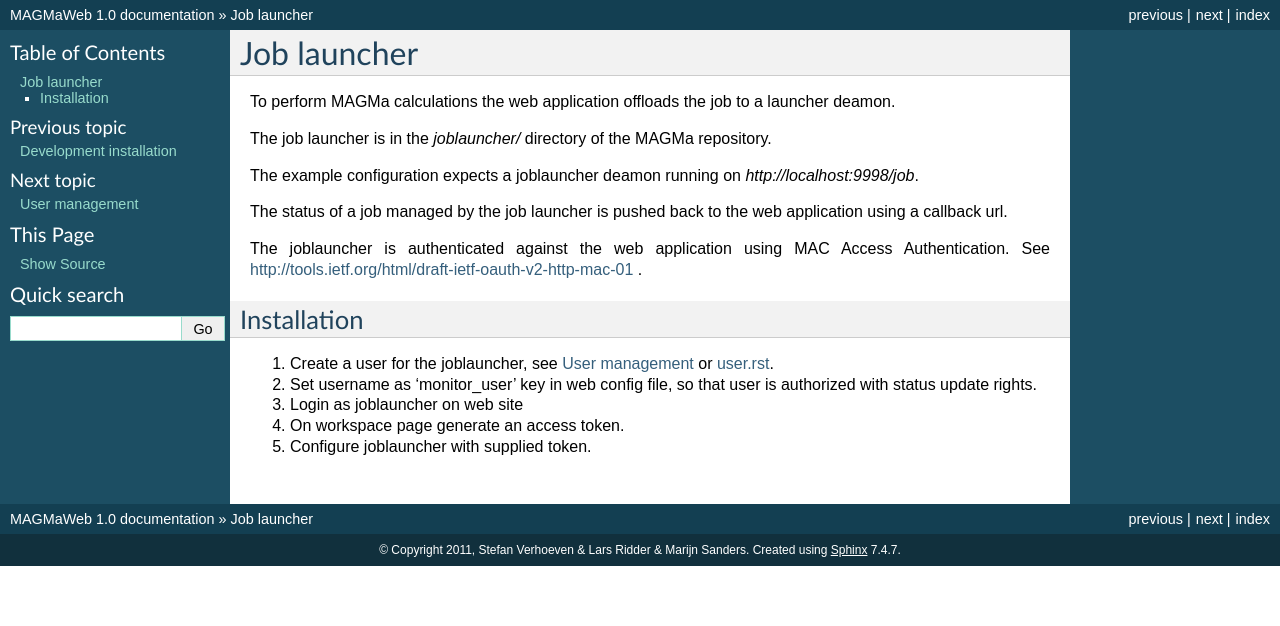
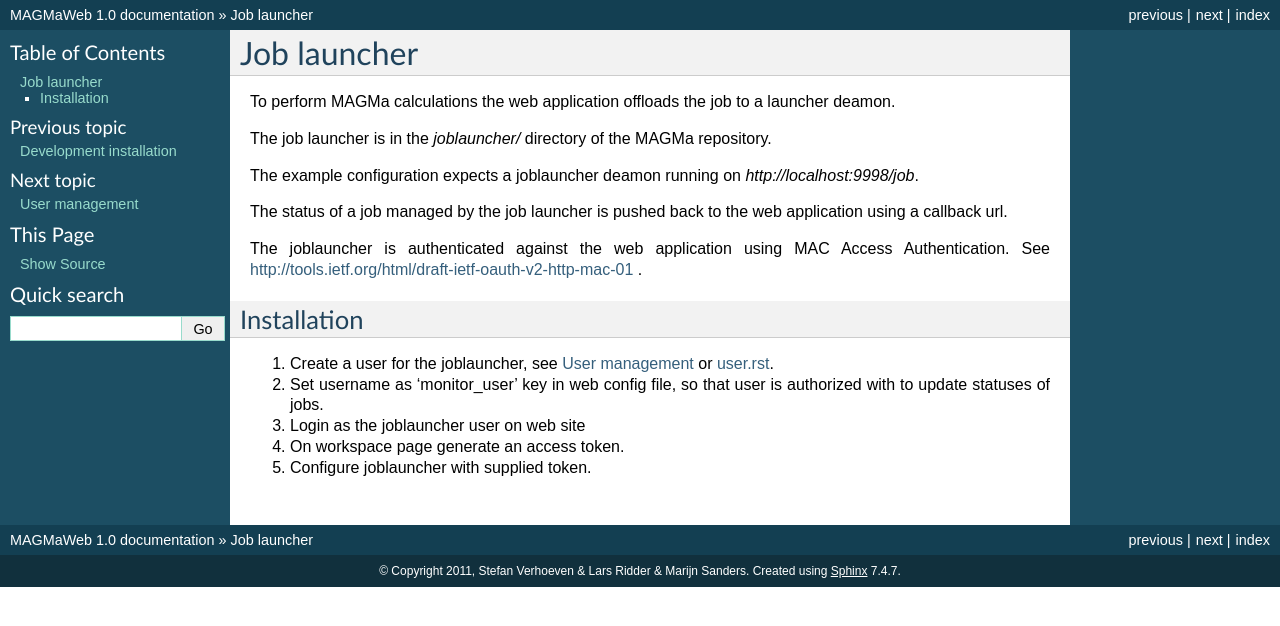
Before and after one commit to NLeSC/MAGMa, a Sphinx documentation site: the page built from web/docs/launcher.rst, in a window 1280 px wide. Shown: the top 626 px of the page. Built offline with Sphinx 7.4.7, drawn with Linux system fonts in a browser that asks for light colours.

```diff
--- a/web/docs/launcher.rst
+++ b/web/docs/launcher.rst
@@ -1,7 +1,7 @@
 .. _launcher:
 
 Job launcher
-===========
+============
 
 To perform MAGMa calculations the web application offloads the job to a launcher deamon.
 
@@ -18,7 +18,7 @@ Installation
 ------------
 
 1. Create a user for the joblauncher, see :ref:`User management <user>` or `user.rst <user.rst>`_.
-2. Set username as 'monitor_user' key in web config file, so that user is authorized with status update rights.
-3. Login as joblauncher on web site
+2. Set username as 'monitor_user' key in web config file, so that user is authorized with to update statuses of jobs.
+3. Login as the joblauncher user on web site
 4. On workspace page generate an access token.
 5. Configure joblauncher with supplied token.
```
Also changed, not shown: 1 other file.
